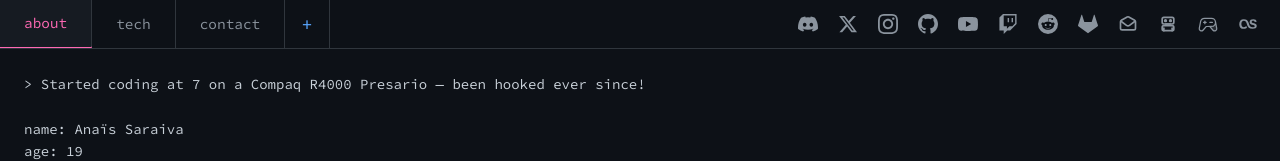
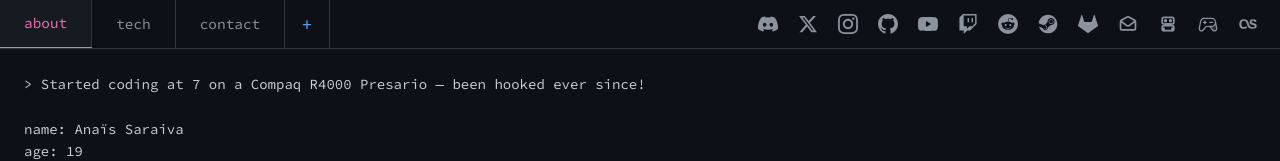
Before and after one commit to Kisakay/Kisakay, a React (Vite) app: page / in a window 1280 px wide. Shown: the top 161 px of the page. Built offline with nearby package versions, Linux system fonts and the light colour scheme.

Commit message:
added steam

```diff
--- a/src/App.tsx
+++ b/src/App.tsx
@@ -247,6 +247,15 @@ function App() {
       )
     },
     {
+      name: 'Steam',
+      url: 'https://steamcommunity.com/id/KisakayLia/',
+      icon: (
+        <svg width="20" height="20" viewBox="0 0 32 32" fill="currentColor">
+          <path d="M18.102 12.129c0-0 0-0 0-0.001 0-1.564 1.268-2.831 2.831-2.831s2.831 1.268 2.831 2.831c0 1.564-1.267 2.831-2.831 2.831-0 0-0 0-0.001 0h0c-0 0-0 0-0.001 0-1.563 0-2.83-1.267-2.83-2.83 0-0 0-0 0-0.001v0zM24.691 12.135c0-2.081-1.687-3.768-3.768-3.768s-3.768 1.687-3.768 3.768c0 2.081 1.687 3.768 3.768 3.768v0c2.080-0.003 3.765-1.688 3.768-3.767v-0zM10.427 23.76l-1.841-0.762c0.524 1.078 1.611 1.808 2.868 1.808 1.317 0 2.448-0.801 2.93-1.943l0.008-0.021c0.155-0.362 0.246-0.784 0.246-1.226 0-1.757-1.424-3.181-3.181-3.181-0.405 0-0.792 0.076-1.148 0.213l0.022-0.007 1.903 0.787c0.852 0.364 1.439 1.196 1.439 2.164 0 1.296-1.051 2.347-2.347 2.347-0.324 0-0.632-0.066-0.913-0.184l0.015 0.006zM15.974 1.004c-7.857 0.001-14.301 6.046-14.938 13.738l-0.004 0.054 8.038 3.322c0.668-0.462 1.495-0.737 2.387-0.737 0.001 0 0.002 0 0.002 0h-0c0.079 0 0.156 0.005 0.235 0.008l3.575-5.176v-0.074c0.003-3.12 2.533-5.648 5.653-5.648 3.122 0 5.653 2.531 5.653 5.653s-2.531 5.653-5.653 5.653h-0.131l-5.094 3.638c0 0.065 0.005 0.131 0.005 0.199 0 0.001 0 0.002 0 0.003 0 2.342-1.899 4.241-4.241 4.241-2.047 0-3.756-1.451-4.153-3.38l-0.005-0.027-5.755-2.383c1.841 6.345 7.601 10.905 14.425 10.905 8.281 0 14.994-6.713 14.994-14.994s-6.713-14.994-14.994-14.994c-0 0-0.001 0-0.001 0h0z" />
+        </svg>
+      )
+    },
+    {
       name: 'GitLab',
       url: 'https://gitlab.com/Kisakay',
       icon: (
```
